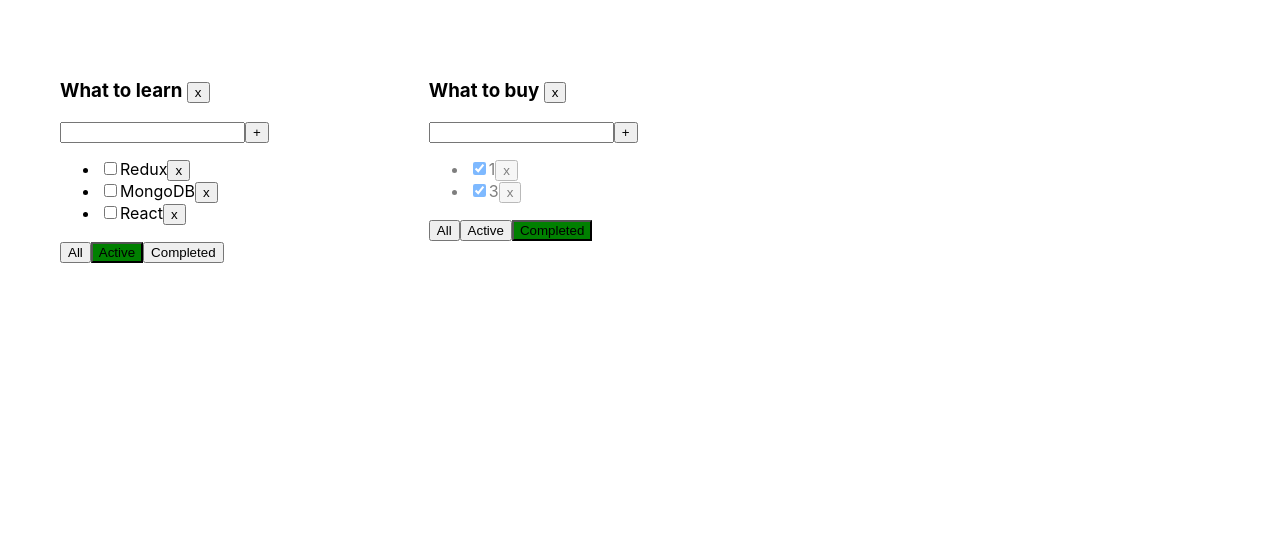
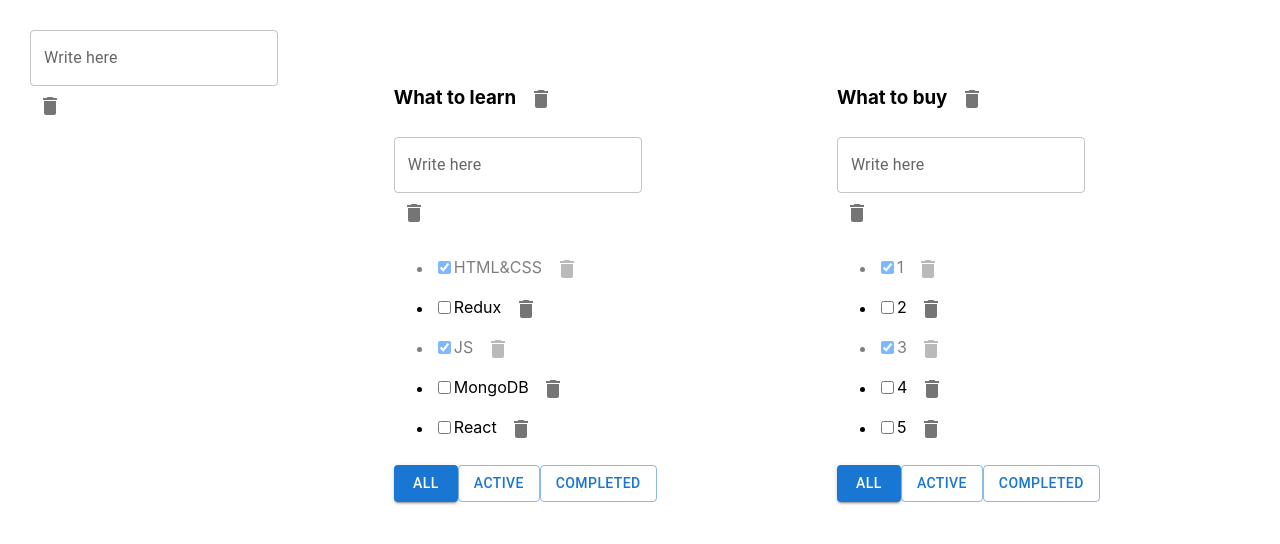
Before and after one commit to LuVuitton/1-todolist, a React (Create React App) app: page / in a window 1280 px wide. Shown: the top 544 px of the page. Built offline with nearby package versions, Linux system fonts and the light colour scheme.

Commit message:
reused components, material ui

```diff
--- a/package.json
+++ b/package.json
@@ -3,6 +3,10 @@
   "version": "0.1.0",
   "private": true,
   "dependencies": {
+    "@emotion/react": "^11.10.5",
+    "@emotion/styled": "^11.10.5",
+    "@mui/icons-material": "^5.11.0",
+    "@mui/material": "^5.11.4",
     "@testing-library/jest-dom": "^5.16.5",
     "@testing-library/react": "^13.4.0",
     "@testing-library/user-event": "^13.5.0",
--- a/src/App.tsx
+++ b/src/App.tsx
@@ -2,6 +2,7 @@ import React, {useState} from 'react';
 import './App.css';
 import {TaskType, ToDoList} from "./ToDoList";
 import {v1} from "uuid";
+import InputAdd from "./InputAdd";
 
 export type FilterType = 'all' | 'completed' | 'active';
 type ToDoListType = {
@@ -9,33 +10,38 @@ type ToDoListType = {
     title: string
     filter: FilterType
 }
+type TasksArrType = {
+    [key:string]:Array<TaskType> //ключ это айди туду листа
+}
 
 
 
 function App() {
+
     const idToDoList1 = v1();
     const idToDoList2 = v1();
 
     const [toDoLists, setToDoLists] = useState<Array<ToDoListType>>([
-        {id: idToDoList1, title: 'What to learn', filter: 'active'}, //тут без [] потому как переменная стоит не в ключе а в значении
-        {id: idToDoList2, title: 'What to buy', filter: 'completed'},
+        {id: idToDoList1, title: 'What to learn', filter: 'all'}, //тут без [] потому как переменная стоит не в ключе а в значении
+        {id: idToDoList2, title: 'What to buy', filter: 'all'},
     ])
-    const [tasks, setTasks] = useState({
-        [idToDoList1]: [                                                        //зы. походу если не обернуть он создвст отдельный ключ никак не связаный с переменной в которой вложена строка
-            {id: v1(), type: "checkbox", checked: true, item: 'HTML&CSS',},
-            {id: v1(), type: "checkbox", checked: false, item: 'Redux'},
-            {id: v1(), type: "checkbox", checked: true, item: 'JS'},
-            {id: v1(), type: "checkbox", checked: false, item: 'MongoDB'},
-            {id: v1(), type: "checkbox", checked: false, item: 'React'},
+    const [tasks, setTasks] = useState<TasksArrType>({
+        [idToDoList1]: [                             //походу если не обернуть он создвст отдельный ключ никак не связаный с переменной в которой вложена строка
+            {id: v1(), type: "checkbox", checked: true, taskValue: 'HTML&CSS',},
+            {id: v1(), type: "checkbox", checked: false, taskValue: 'Redux'},
+            {id: v1(), type: "checkbox", checked: true, taskValue: 'JS'},
+            {id: v1(), type: "checkbox", checked: false, taskValue: 'MongoDB'},
+            {id: v1(), type: "checkbox", checked: false, taskValue: 'React'},
         ],
         [idToDoList2]: [
-            {id: v1(), type: "checkbox", checked: true, item: '1',},
-            {id: v1(), type: "checkbox", checked: false, item: '2'},
-            {id: v1(), type: "checkbox", checked: true, item: '3'},
-            {id: v1(), type: "checkbox", checked: false, item: '4'},
-            {id: v1(), type: "checkbox", checked: false, item: '5'},
+            {id: v1(), type: "checkbox", checked: true, taskValue: '1',},
+            {id: v1(), type: "checkbox", checked: false, taskValue: '2'},
+            {id: v1(), type: "checkbox", checked: true, taskValue: '3'},
+            {id: v1(), type: "checkbox", checked: false, taskValue: '4'},
+            {id: v1(), type: "checkbox", checked: false, taskValue: '5'},
         ]
     })
+
     function switchCheckbox(taskId: string, checked: boolean, toDoListId: string) {
 
         const taskForChange = tasks[toDoListId].find(e => e.id === taskId)
@@ -44,16 +50,25 @@ function App() {
         }
         setTasks({...tasks})
     }
+
     function removeTask(taskID: string, toDoListId: string) {
         const specificToDOList = tasks[toDoListId] //находим тудулист
-        tasks[toDoListId] = specificToDOList.filter((e)=>e.id !== taskID ) //меняем в нужном тудулисте масив таксок на отфильтрованый
+        tasks[toDoListId] = specificToDOList.filter((e) => e.id !== taskID) //меняем в нужном тудулисте масив таксок на отфильтрованый
         setTasks({...tasks})
     }
-    function addTask(value: string, toDoListId: string) {
-        const newTask = {id: v1(), type: "checkbox", checked: false, item: value}
+
+    function addTask(inputValue: string, toDoListId: string) {
+        const newTask = {id: v1(), type: "checkbox", checked: false, taskValue: inputValue}
         tasks[toDoListId].unshift(newTask)
         setTasks({...tasks})
     }
+
+    function addToDoList(inputValue: string) {
+        const newToDoList: ToDoListType = {id: v1(), title: inputValue, filter: 'all'}
+        setToDoLists([newToDoList, ...toDoLists])
+        setTasks({...tasks, [newToDoList.id]: []})
+    }
+
     function changeFilter(value: FilterType, toDoListId: string) {
         const specificToDOList = toDoLists.find(e => e.id === toDoListId) //находим нужный тудулист
         if (specificToDOList) {                                           // проверяем как просит тс и меняем значение!! т.к это обьект(ссылочный тип данных), значение меняется везде не тольео в переменной для find()
@@ -61,19 +76,25 @@ function App() {
             setToDoLists([...toDoLists])                            // сетать можем тот же самый обьект
         }
     }
+
     function removeList(toDoListId: string) {
-        const filteredToDoLists = toDoLists.filter(e=>e.id !== toDoListId)
+        const filteredToDoLists = toDoLists.filter(e => e.id !== toDoListId)
         setToDoLists(filteredToDoLists)
         delete tasks[toDoListId]
         setTasks({...tasks}) //это необязательно
     }
 
 
-
-
+// по поводу реюзабельного инпута для тасок и новых тудулистов
+// мы создали две разные функции в апп(добавить такси(принимает вэлью и айдиЛиста) и добавить тудулисты(принимает тольео вэдью))
+// в добавить туду листы отправили нужную и забрали оттуда вэлью с инпута, всё
+// в добавить таски, конечная кнопка лежит во вложеной компоненте апп->тудулист->кнопка
+// мы прокинули добавитьТаску только в тудулист, обернули ее функцией которая принимает только инвутВэлью и прокинули в компоненту уже обертку
+// в итоге! при нажатии на кнопку, инпут передает только значение внутри себя(как и в добавитьТудулист) НО в случает с АддТудуЛист, он передает значение напрямую в АПП, птому как кроме значение инпута ему ничего не нужно
+// а в случае с АддТаск кнопка передает значение сначала обертке, внутри которой срабатывает АддТаск из Апп, и по дороге добавляет нужный АЙДИтудулиста
     return (
         <div className="App">
-
+            <InputAdd clickToAddTask={addToDoList}/>
             {
                 toDoLists.map((tl) => { //мапим массив со всеми тудулистами
 
@@ -93,11 +114,12 @@ function App() {
                         title={tl.title}
                         removeTask={removeTask}
                         changeFilter={changeFilter}
-                        addTask={addTask}
+                        addItem={addTask}
                         switchCheckbox={switchCheckbox}
                         filter={tl.filter}
                         toDoListId={tl.id}
                         removeList={removeList}
+
                     />
                 })
             }
--- /dev/null
+++ b/src/InputAdd.tsx
@@ -0,0 +1,59 @@
+import React, {ChangeEvent, KeyboardEvent, useState} from 'react';
+import {TextField, IconButton} from "@mui/material";
+import {Delete} from "@mui/icons-material";
+
+
+
+type PropsType = {
+clickToAddTask:(inputValue:string)=>void
+}
+
+
+
+const InputAdd: React.FC<PropsType> =(props:PropsType)=> {
+
+    const[inputValue, setInputValue] = useState('')
+    const [error, setError] = useState<boolean>(false)
+
+    const onChangeHandler =(e: ChangeEvent<HTMLInputElement>)=> {
+       setInputValue(e.currentTarget.value)
+        setError(false)
+    }
+    function clickOnButton() {
+        if(inputValue.trim() === ''){  //обрезаем пробелы и проверяем на наличие символов
+            setInputValue('')
+            setError(true)
+            return
+        }
+        props.clickToAddTask(inputValue)
+        setInputValue('')
+    }
+    function pressEnterToAddTask(e: KeyboardEvent<HTMLInputElement>) {
+        if (e.charCode === 13 && inputValue.trim() !== '') {
+            props.clickToAddTask(inputValue)
+            setInputValue('')
+        } else if (e.charCode === 13 && inputValue.trim() === '') {
+            setInputValue('')
+            setError(true)
+        }
+    }
+
+
+    return (
+        <div>
+            {error &&
+                <div>ERROR</div>
+            }
+            <TextField id="outlined-basic" label="Write here" variant="outlined"
+                       value={inputValue}
+                onChange={onChangeHandler}
+                onKeyPress={pressEnterToAddTask}
+            />
+            <IconButton onClick={clickOnButton} >
+                <Delete />
+            </IconButton>
+        </div>
+    );
+}
+
+export default InputAdd;
--- a/src/ToDoList.tsx
+++ b/src/ToDoList.tsx
@@ -1,10 +1,13 @@
-import React, {ChangeEvent, KeyboardEvent, useState} from 'react';
+import React, {useState} from 'react';
 import {FilterType} from "./App";
+import InputAdd from "./InputAdd";
+import {Button, IconButton} from "@mui/material";
+import {Delete} from "@mui/icons-material";
 
 export type TaskType = {
     type: string,
     checked: boolean,
-    item: string,
+    taskValue: string,
     id: string,
 
 }
@@ -13,7 +16,7 @@ type propsType = {
     tasks: Array<TaskType>,
     removeTask: (id: string, toDoListId: string) => void,
     changeFilter: (value: FilterType, toDoListId:string) => void,
-    addTask: (value: string, toDoListId: string) => void,
+    addItem: (value: string, toDoListId: string) => void,
     switchCheckbox: (taskId: string, checked: boolean, toDoListId: string)=>void,
     filter:FilterType
     toDoListId:string
@@ -24,47 +27,28 @@ type propsType = {
 
 export function ToDoList(props: propsType) {
 
-    const [inputValue, setInputValue] = useState('')
-    const [error, setError] = useState<boolean>(false)
 
     const tasksList = props.tasks.map((e: any) => {
         const onChangeHandler=()=>{props.switchCheckbox(e.id, e.checked, props.toDoListId)}
 
         return <li className={e.checked === true?'isDone':''}>
             <input type={e.type} checked={e.checked} onChange={onChangeHandler} key={e.id}/>
-            <span>{e.item}</span>
-            <button onClick={() => {
+            <span>{e.taskValue} </span>
+
+            <IconButton aria-label="delete" // материал юай, атрибут вариант оттуда
+                        onClick={() => {
                 props.removeTask(e.id, props.toDoListId)
-            }}>x
-            </button>
+            }}>
+                <Delete />
+            </IconButton>
         </li>
     })
 
     const clickToRemoveList =()=> {
             props.removeList(props.toDoListId)
     }
-    function onChangeHandler(e: ChangeEvent<HTMLInputElement>) { //tipizacia slozhno  tdforst03 41:00
-        setError(false)
-        setInputValue(e.currentTarget.value)
-    }
-    function pressEnterToAddTask(e: KeyboardEvent<HTMLInputElement>) { // tozhe samoe
-        if (e.charCode === 13 && inputValue.trim() !== '') {
-            props.addTask(inputValue, props.toDoListId)
-            setInputValue('')
-        } else if (e.charCode === 13 && inputValue.trim() === '') {
-            setInputValue('')
-            setError(true)
-        }
-    }
-    function clickToAddTask() {
-        if(inputValue.trim() === ''){  //обрезаем пробелы и проверяем на наличие символов
-            setInputValue('')
-            setError(true)
-            return
-        }
-        props.addTask(inputValue, props.toDoListId)
-        setInputValue('')
-    }
+
+
     function filterAll() {
         props.changeFilter('all', props.toDoListId)
     }
@@ -75,34 +59,29 @@ export function ToDoList(props: propsType) {
         props.changeFilter('completed', props.toDoListId)
     }
 
+    const coverAddTask = (inputValue:string) => {
+        props.addItem(inputValue, props.toDoListId)
+    }
+
 
     return (
         <div className="App">
             <div>
-                {error &&
-                <div>ERROR</div>
-                }
-                <h3>{props.title} <button onClick={clickToRemoveList}>x</button> </h3>
 
-                <div>
-                    <input
-                        value={inputValue}
-                        onChange={onChangeHandler}
-                        onKeyPress={pressEnterToAddTask}
-                    />
-                    <button onClick={clickToAddTask}>+
-                    </button>
-                </div>
+                <h3>{props.title} <IconButton onClick={clickToRemoveList}><Delete /></IconButton> </h3>
+
+                    <InputAdd clickToAddTask={coverAddTask}/>
+
                 <ul>
                     {tasksList}
                 </ul>
                 <div>
-                    <button onClick={filterAll} className={props.filter==='all'?'filterButton':''}>All
-                    </button>
-                    <button onClick={filterActive} className={props.filter==='active'?'filterButton':''}>Active
-                    </button>
-                    <button onClick={filterCompleted} className={props.filter==='completed'?'filterButton':''}>Completed
-                    </button>
+                    <Button onClick={filterAll} variant={props.filter==='all'?'contained':'outlined'}>All
+                    </Button>
+                    <Button onClick={filterActive} variant={props.filter==='active'?'contained':'outlined'}>Active
+                    </Button>
+                    <Button onClick={filterCompleted}  variant={props.filter==='completed'?'contained':'outlined'}>Completed
+                    </Button>
                 </div>
             </div>
         </div>
```
Also changed, not shown: 1 other file (tests, documents, lock files or other folders).
